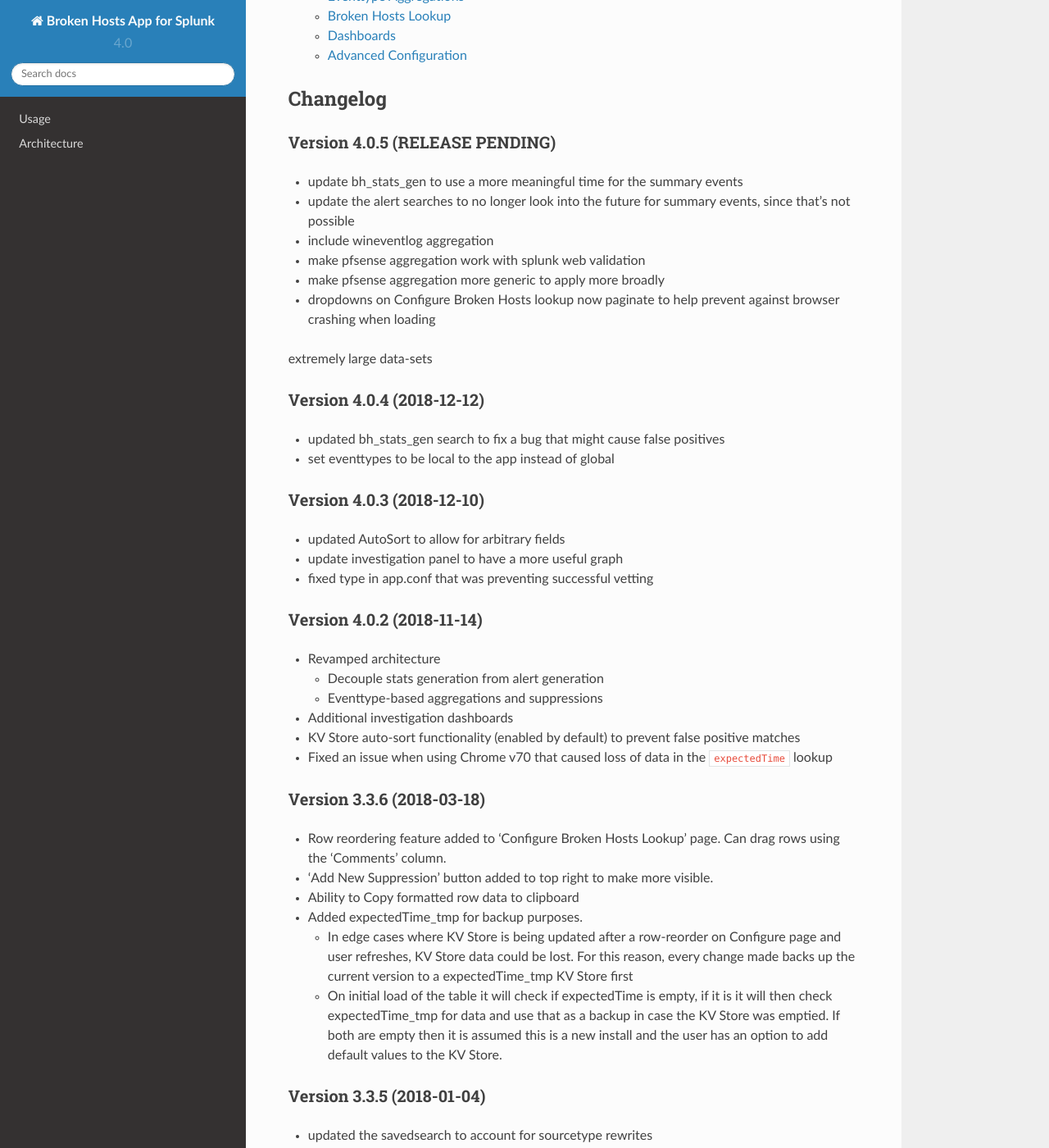
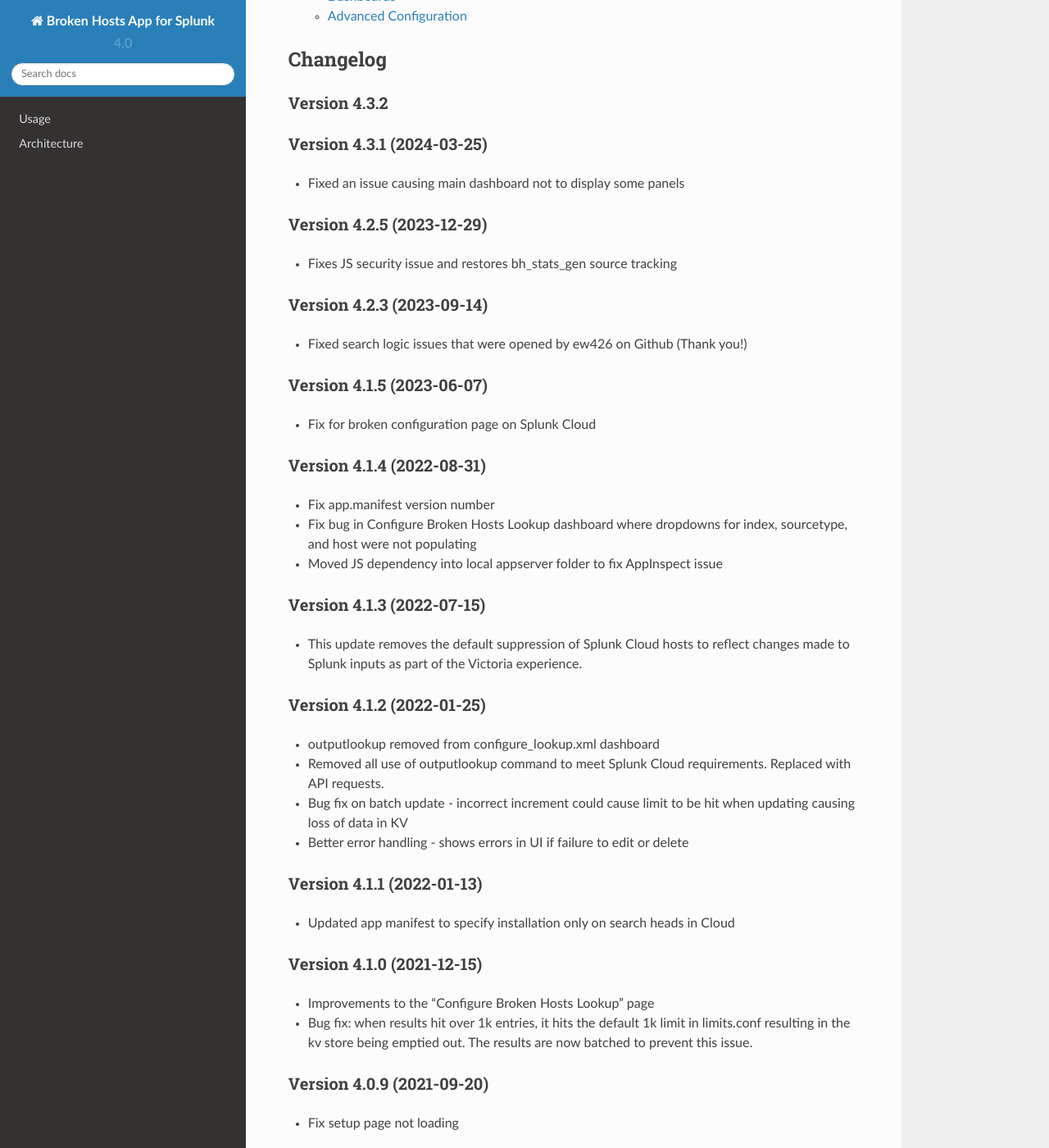
Before and after one commit to HurricaneLabs/brokenhosts, a Sphinx documentation site: the page built from docs/index.rst, in a window 1280 px wide and 1400 px high, scrolled down 1546 px. Shown: the whole window at 82% size. Built offline with Sphinx 7.4.7 and the Read the Docs theme 2.0.0, drawn with Linux system fonts in a browser that asks for light colours; some of the changed text lies outside the part shown.

Commit message:
updating index.rst and auto sort

```diff
--- a/docs/index.rst
+++ b/docs/index.rst
@@ -64,7 +63,78 @@ Documentation
 Changelog
 ---------
 
-Version 4.0.5 (RELEASE PENDING)
+Version 4.3.2
+~~~~~~~~~~~~~~~~~~~~~~~~~~~~~~~
+
+
+Version 4.3.1 (2024-03-25)
+~~~~~~~~~~~~~~~~~~~~~~~~~~~~~~~
+
+- Fixed an issue causing main dashboard not to display some panels
+
+Version 4.2.5 (2023-12-29)
+~~~~~~~~~~~~~~~~~~~~~~~~~~~~~~~
+
+- Fixes JS security issue and restores bh_stats_gen source tracking
+
+Version 4.2.3 (2023-09-14)
+~~~~~~~~~~~~~~~~~~~~~~~~~~~~~~~
+
+- Fixed search logic issues that were opened by ew426 on Github (Thank you!)
+
+Version 4.1.5 (2023-06-07)
+~~~~~~~~~~~~~~~~~~~~~~~~~~~~~~~
+
+- Fix for broken configuration page on Splunk Cloud
+
+Version 4.1.4 (2022-08-31)
+~~~~~~~~~~~~~~~~~~~~~~~~~~~~~~~
+
+- Fix app.manifest version number
+- Fix bug in Configure Broken Hosts Lookup dashboard where dropdowns for index, sourcetype, and host were not populating
+- Moved JS dependency into local appserver folder to fix AppInspect issue
+
+Version 4.1.3 (2022-07-15)
+~~~~~~~~~~~~~~~~~~~~~~~~~~~~~~~
+
+- This update removes the default suppression of Splunk Cloud hosts to reflect changes made to Splunk inputs as part of the Victoria experience.
+
+Version 4.1.2 (2022-01-25)
+~~~~~~~~~~~~~~~~~~~~~~~~~~~~~~~
+
+- outputlookup removed from configure_lookup.xml dashboard
+- Removed all use of outputlookup command to meet Splunk Cloud requirements. Replaced with API requests.
+- Bug fix on batch update - incorrect increment could cause limit to be hit when updating causing loss of data in KV
+- Better error handling - shows errors in UI if failure to edit or delete
+
+Version 4.1.1 (2022-01-13)
+~~~~~~~~~~~~~~~~~~~~~~~~~~~~~~~
+
+- Updated app manifest to specify installation only on search heads in Cloud
+
+Version 4.1.0 (2021-12-15)
+~~~~~~~~~~~~~~~~~~~~~~~~~~~~~~~
+
+- Improvements to the “Configure Broken Hosts Lookup” page
+- Bug fix: when results hit over 1k entries, it hits the default 1k limit in limits.conf resulting in the kv store being emptied out. The results are now batched to prevent this issue.
+
+Version 4.0.9 (2021-09-20)
+~~~~~~~~~~~~~~~~~~~~~~~~~~~~~~~
+
+- Fix setup page not loading
+
+Version 4.0.8 (2021-09-17)
+~~~~~~~~~~~~~~~~~~~~~~~~~~~~~~~
+
+- Setup page added for app configuration
+
+Version 4.0.6 (2021-09-07)
+~~~~~~~~~~~~~~~~~~~~~~~~~~~~~~~
+
+- Updated dashboards to XML version 1.1 for jQuery 3.5 compatibility
+- Trigger stanza added to app.conf for bh.conf file
+
+Version 4.0.5 (2020-06-19)
 ~~~~~~~~~~~~~~~~~~~~~~~~~~~~~~~
 
 - update bh_stats_gen to use a more meaningful time for the summary events
```
Also changed, not shown: other parts of docs/index.rst (+0 -1 lines), 3 other files.
